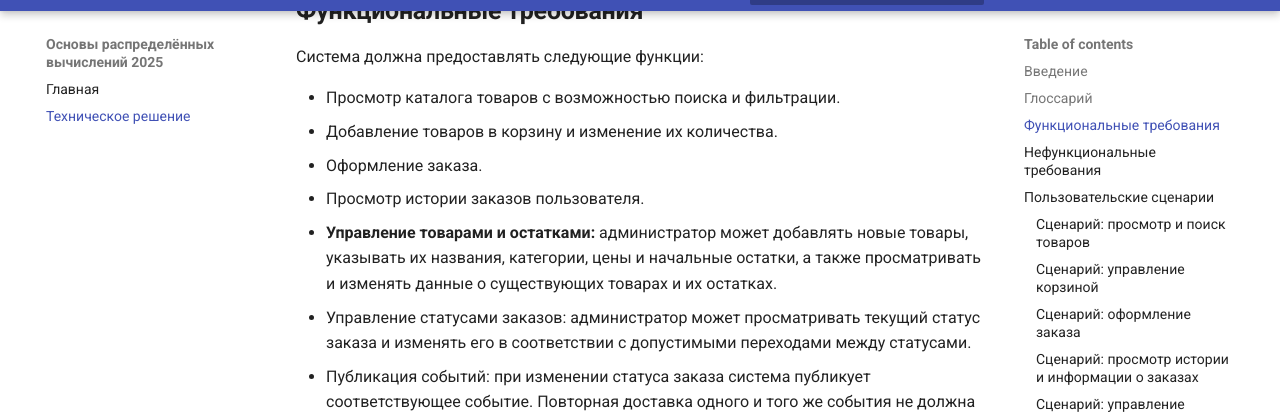
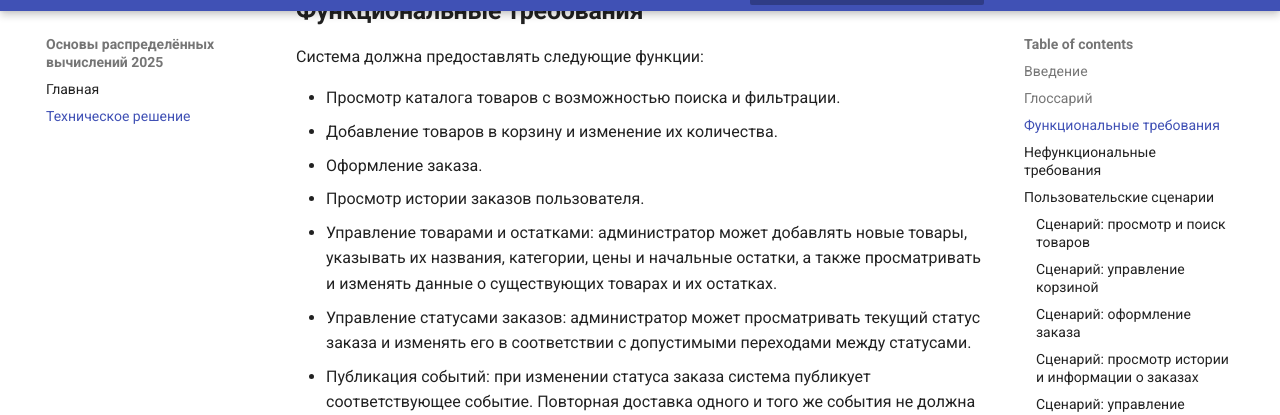
Before and after one commit to spbu-ds-practicum-2026/good_question, an MkDocs documentation site: the page built from docs/tr.md, in a window 1280 px wide and 900 px high, scrolled down 2229 px. Shown: the part 37-452 px from the top of the window. Built offline with MkDocs 1.6.1 and Material for MkDocs 9.7.7, drawn with Linux system fonts in a browser that asks for light colours; comment, search, counter and statistics services are not loaded.

Commit message:
Update docs/tr.md
Co-authored-by: Gleb Slepenkov <62444108+SkyWaet@users.noreply.github.com>

```diff
--- a/docs/tr.md
+++ b/docs/tr.md
@@ -52,7 +52,7 @@
 *   Добавление товаров в корзину и изменение их количества.
 *   Оформление заказа.
 *   Просмотр истории заказов пользователя.
-- **Управление товарами и остатками:** администратор может добавлять новые товары, указывать их названия, категории, цены и начальные остатки, а также просматривать и изменять данные о существующих товарах и их остатках.
+* Управление товарами и остатками: администратор может добавлять новые товары, указывать их названия, категории, цены и начальные остатки, а также просматривать и изменять данные о существующих товарах и их остатках.
 *   Управление статусами заказов: администратор может просматривать текущий статус заказа и изменять его в соответствии с допустимыми переходами между статусами.
 *   Публикация событий: при изменении статуса заказа система публикует соответствующее событие. Повторная доставка одного и того же события не должна приводить к повторному применению его эффекта.
 
```
